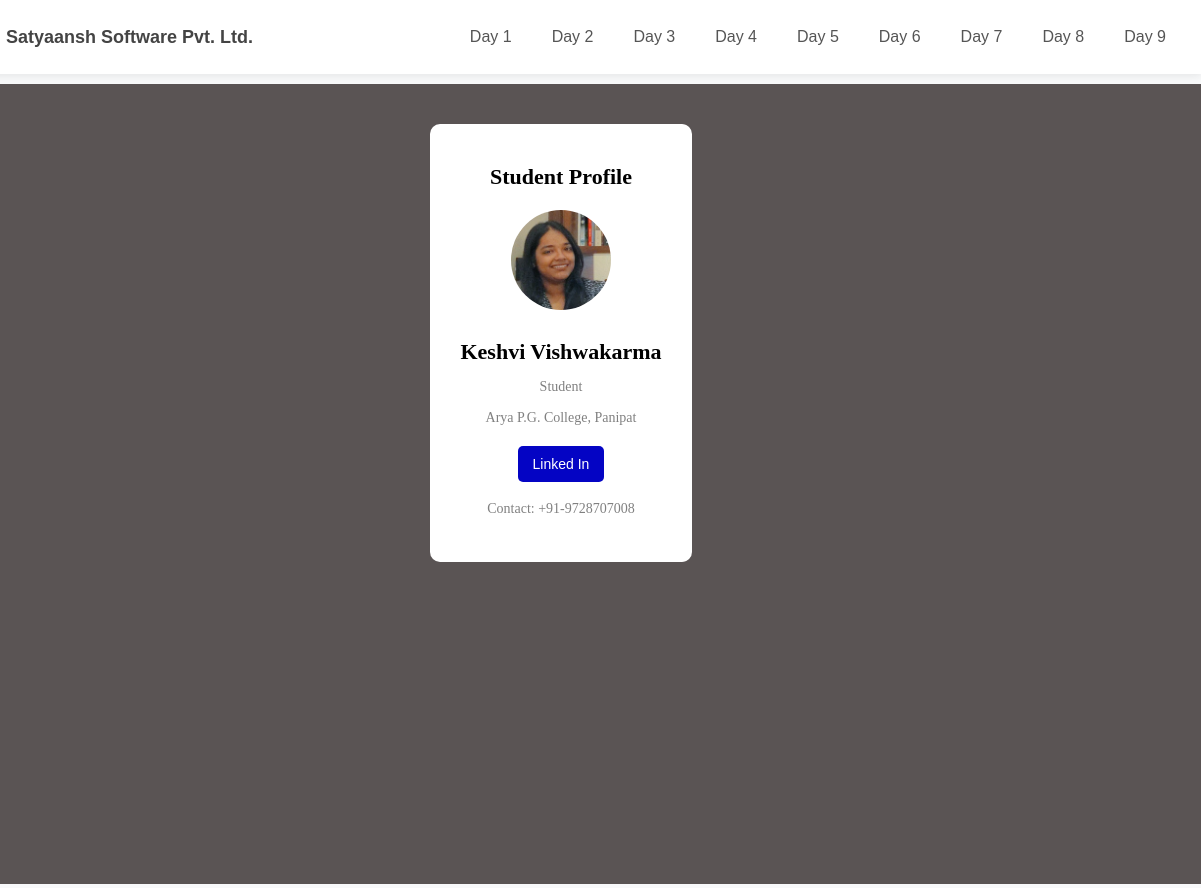
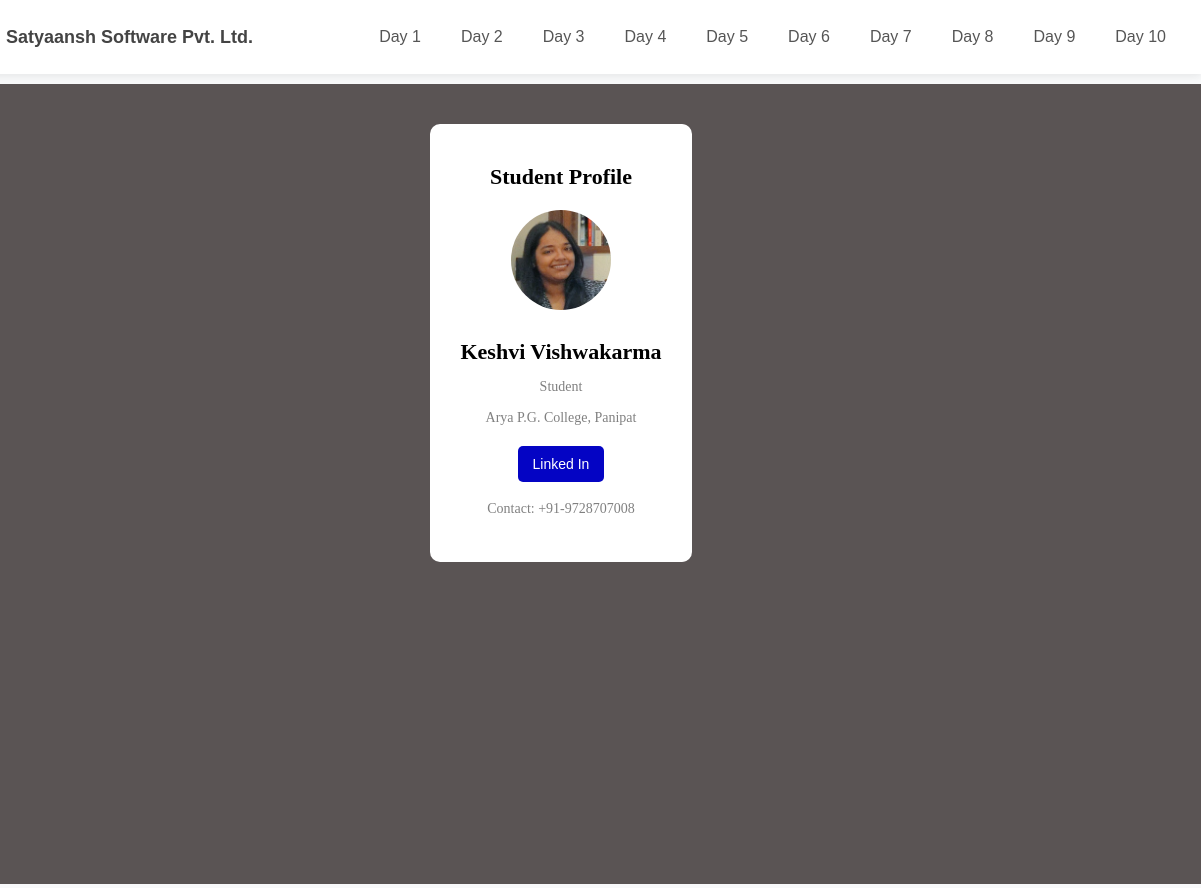
Before and after one commit to Keshvi-vishwakarma/internship, a plain HTML site: page index.html in a window 1280 px wide. Shown: the full height of the page, 79-1280 px from the left. Drawn offline with Linux system fonts and the light colour scheme.

Commit message:
change10

```diff
--- a/index.html
+++ b/index.html
@@ -30,6 +30,7 @@
                 <li onclick="loadPage('day 7/index.html')">Day 7</li>
                 <li onclick="loadPage('day 8/index.html')">Day 8</li>
                 <li onclick="loadPage('day 9/index.html')">Day 9</li>
+                <li onclick="loadPage('day 10/index.html')">Day 10</li>
             </ul>
 
             <!--hamburger button-->
```
